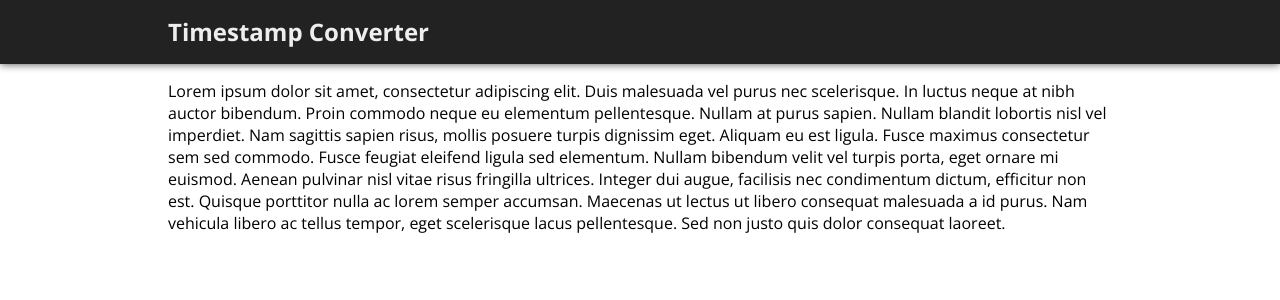
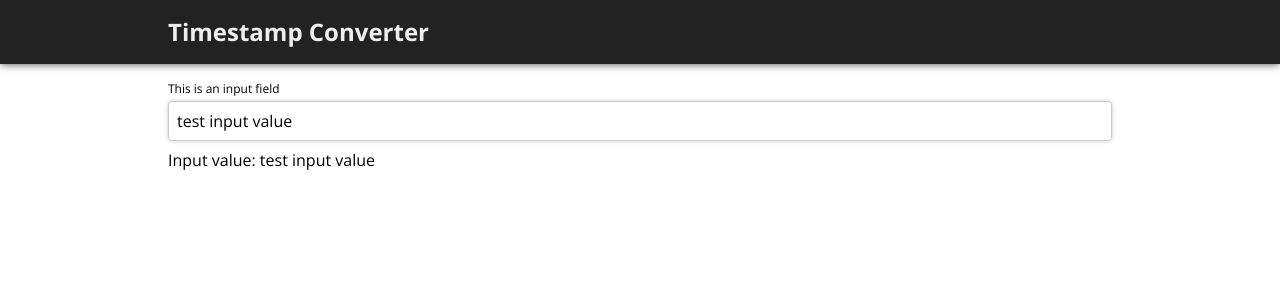
Before and after one commit to NiklasHassdal/timestamp-converter, a Vue app: page / in a window 1280 px wide. Shown: the top 300 px of the page. Built offline with nearby package versions, Linux system fonts and the light colour scheme.

Commit message:
Began working on a text input component

```diff
--- a/index.html
+++ b/index.html
@@ -4,7 +4,7 @@
     <meta charset="UTF-8" />
     <link rel="icon" type="image/svg+xml" href="/vite.svg" />
     <meta name="viewport" content="width=device-width, initial-scale=1.0" />
-    <title>Vite + Vue + TS</title>
+    <title>Timestamp Converter</title>
   </head>
   <body>
     <div id="app"></div>
--- a/src/App.vue
+++ b/src/App.vue
@@ -1,16 +1,21 @@
 <script setup lang="ts">
-import Header from "./components/Header.vue";
-import Container from "./components/Container.vue";
+import { TcHeader, TcContainer, TcTextInput } from "./components";
+</script>
+
+<script lang="ts">
+export default {
+  data() {
+    return {
+      inputValue: "test input value",
+    };
+  },
+};
 </script>
 
 <template>
-  <Header title="Timestamp Converter" />
-  <Container>Lorem ipsum dolor sit amet, consectetur adipiscing elit. Duis malesuada vel purus nec scelerisque. In
-    luctus neque at nibh auctor bibendum. Proin commodo neque eu elementum pellentesque. Nullam at purus sapien. Nullam
-    blandit lobortis nisl vel imperdiet. Nam sagittis sapien risus, mollis posuere turpis dignissim eget. Aliquam eu est
-    ligula. Fusce maximus consectetur sem sed commodo. Fusce feugiat eleifend ligula sed elementum. Nullam bibendum
-    velit vel turpis porta, eget ornare mi euismod. Aenean pulvinar nisl vitae risus fringilla ultrices. Integer dui
-    augue, facilisis nec condimentum dictum, efficitur non est. Quisque porttitor nulla ac lorem semper accumsan.
-    Maecenas ut lectus ut libero consequat malesuada a id purus. Nam vehicula libero ac tellus tempor, eget scelerisque
-    lacus pellentesque. Sed non justo quis dolor consequat laoreet.</Container>
+  <TcHeader title="Timestamp Converter" />
+  <TcContainer>
+    <TcTextInput label="This is an input field" v-model="inputValue" />
+    Input value: {{ inputValue }}
+  </TcContainer>
 </template>
--- a/src/components/Container.vue
+++ /dev/null
@@ -1,23 +0,0 @@
-<template>
-    <div class="container">
-        <slot />
-    </div>
-</template>
-
-<style scoped>
-.container {
-    margin: 0.5rem auto;
-    padding: 0.5rem;
-    width: 80%;
-    max-width: 960px;
-    background-color: #fff;
-}
-
-@media screen and (max-width: 768px) {
-    .container {
-        margin: 0.25rem auto;
-        padding: 0.25rem;
-        width: 100%;
-    }
-}
-</style>
--- a/src/components/Header.vue
+++ /dev/null
@@ -1,42 +0,0 @@
-<script setup lang="ts">
-defineProps<{ title: string }>();
-</script>
-
-<template>
-    <div class="header">
-        <div class="header-content">
-            <h1 v-if="title">{{ title }}</h1>
-            <slot />
-        </div>
-    </div>
-</template>
-
-<style scoped>
-.header {
-    width: 100%;
-    height: 4rem;
-    background-color: #222;
-    filter: drop-shadow(0px 0px 4px #444)
-}
-
-.header-content {
-    margin: 0 auto;
-    padding: 0 0.5rem;
-    max-width: 960px;
-    width: 80%;
-}
-
-.header-content>h1 {
-    margin: 0;
-    padding: 0;
-    font-size: 1.5rem;
-    line-height: 4rem;
-    color: #eee;
-}
-
-@media screen and (max-width: 768px) {
-    .header-content {
-        width: 100%;
-    }
-}
-</style>
--- /dev/null
+++ b/src/components/TcContainer/TcContainer.vue
@@ -0,0 +1,23 @@
+<template>
+  <div class="tc-container">
+    <slot />
+  </div>
+</template>
+
+<style scoped>
+.tc-container {
+  margin: 0.5rem auto;
+  padding: 0.5rem;
+  width: 80%;
+  max-width: 960px;
+  background-color: #fff;
+}
+
+@media screen and (max-width: 768px) {
+  .tc-container {
+    margin: 0.25rem auto;
+    padding: 0.25rem;
+    width: 100%;
+  }
+}
+</style>
--- /dev/null
+++ b/src/components/TcContainer/index.ts
@@ -0,0 +1 @@
+export { default as TcContainer } from "./TcContainer.vue";
--- /dev/null
+++ b/src/components/TcHeader/TcHeader.vue
@@ -0,0 +1,42 @@
+<script setup lang="ts">
+defineProps<{ title: string }>();
+</script>
+
+<template>
+  <div class="tc-header">
+    <div class="tc-header-content">
+      <h1 v-if="title">{{ title }}</h1>
+      <slot />
+    </div>
+  </div>
+</template>
+
+<style scoped>
+.tc-header {
+  width: 100%;
+  height: 4rem;
+  background-color: #222;
+  filter: drop-shadow(0px 0px 4px #444);
+}
+
+.tc-header-content {
+  margin: 0 auto;
+  padding: 0 0.5rem;
+  max-width: 960px;
+  width: 80%;
+}
+
+.tc-header-content > h1 {
+  margin: 0;
+  padding: 0;
+  font-size: 1.5rem;
+  line-height: 4rem;
+  color: #eee;
+}
+
+@media screen and (max-width: 768px) {
+  .tc-header-content {
+    width: 100%;
+  }
+}
+</style>
--- /dev/null
+++ b/src/components/TcHeader/index.ts
@@ -0,0 +1 @@
+export { default as TcHeader } from "./TcHeader.vue";
--- /dev/null
+++ b/src/components/TcTextInput/TcTextInput.vue
@@ -0,0 +1,45 @@
+<script lang="ts">
+export default {
+  props: ["modelValue", "label", "id"],
+  emits: ["update:modelValue"],
+};
+</script>
+
+<template>
+  <label v-if="label" class="tc-text-label">{{ label }}</label>
+  <input
+    class="tc-text-input"
+    type="text"
+    :value="modelValue"
+    @input="$emit('update:modelValue', ($event as any).target.value)"
+  />
+</template>
+
+<style scoped>
+.tc-text-input {
+  display: block;
+  margin: 0.25rem 0 0.5rem 0;
+  padding: 0.5rem;
+  width: 100%;
+  border: 1px solid #ccc;
+  border-radius: 4px;
+  font-size: 1rem;
+  background-color: #fff;
+  outline: none;
+  filter: drop-shadow(0px 0px 2px #ccc);
+  transition: 0.2s;
+}
+
+.tc-text-input:hover,
+.tc-text-input:focus {
+  border: 1px solid #888;
+  filter: drop-shadow(0px 0px 4px #ccc);
+}
+
+.tc-text-label {
+  display: block;
+  margin: 0;
+  padding: 0;
+  font-size: 0.75rem;
+}
+</style>
--- /dev/null
+++ b/src/components/TcTextInput/index.ts
@@ -0,0 +1 @@
+export { default as TcTextInput } from "./TcTextInput.vue";
--- /dev/null
+++ b/src/components/index.ts
@@ -0,0 +1,3 @@
+export { TcContainer } from "./TcContainer";
+export { TcHeader } from "./TcHeader";
+export { TcTextInput } from "./TcTextInput";
```
